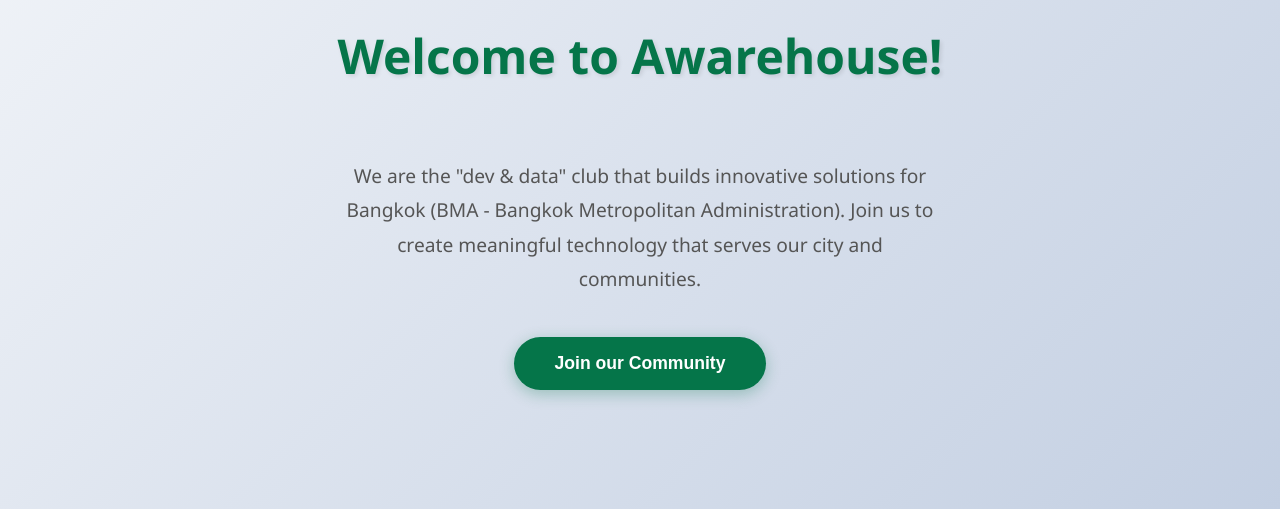
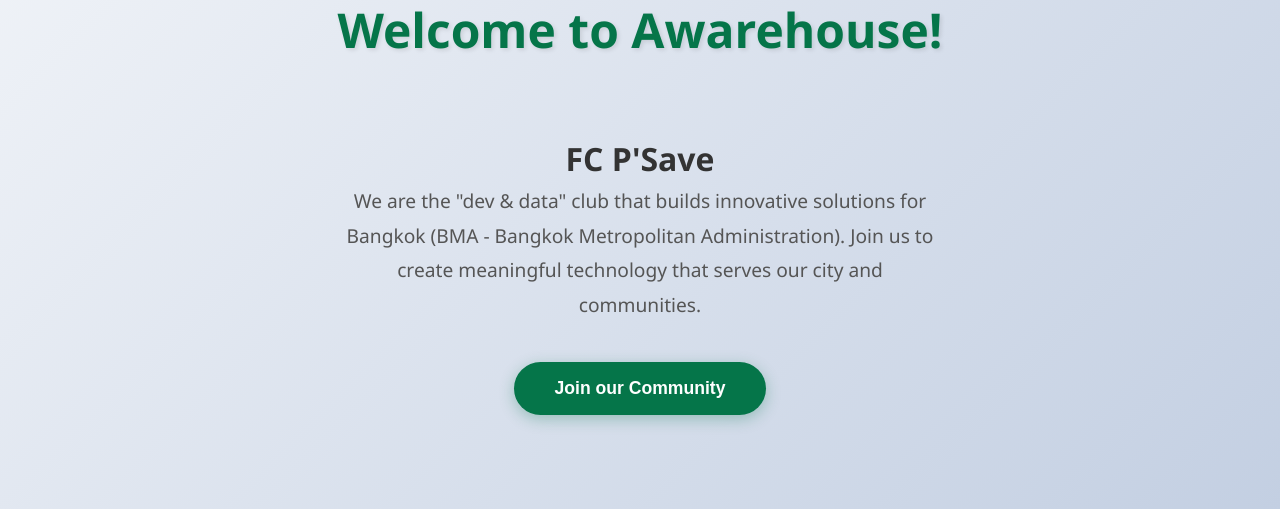
Before and after one commit to KanakornMek/Awarehouse_ci-cd_demo, a website: page index.html in a window 1280 px wide. Shown: the part 291-800 px from the top of the page. Drawn offline with Linux system fonts and the light colour scheme.

Commit message:
feat: add heading P'save

```diff
--- a/index.html
+++ b/index.html
@@ -14,10 +14,12 @@
         </header>
 
         <main class="main-content">
+            <h1>FC P'Save</h1>
             <p class="description">
                 We are the "dev & data" club that builds innovative solutions for Bangkok (BMA - Bangkok Metropolitan Administration).
                 Join us to create meaningful technology that serves our city and communities.
             </p>
+
 
             <button class="cta-button" onclick="handleJoinClick()">
                 Join our Community
```
